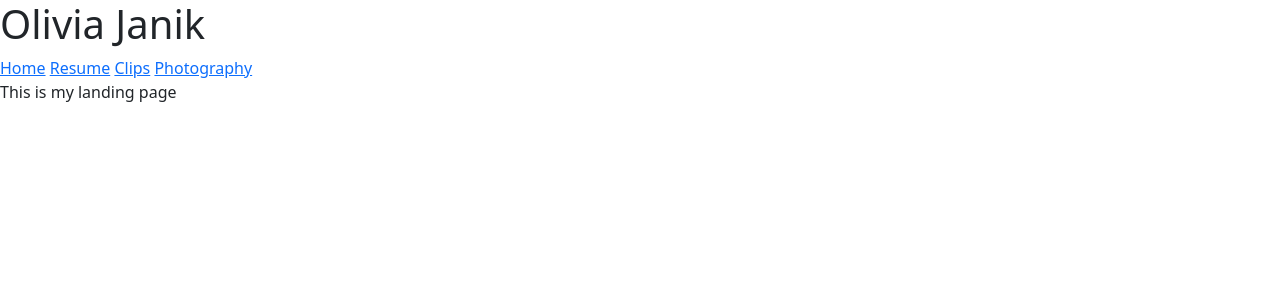
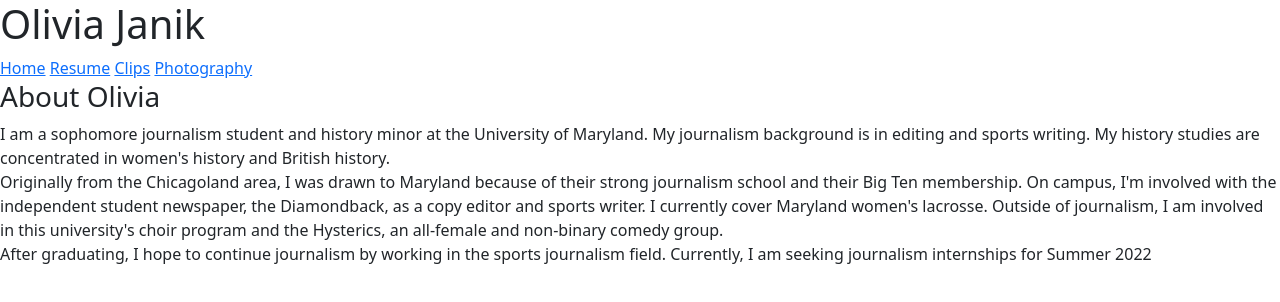
Before and after one commit to oliviajanik/oliviajanik.github.io, a plain HTML site: page index.html in a window 1280 px wide. Drawn offline with nearby package versions, Linux system fonts and the light colour scheme.

Commit message:
Update index.html

```diff
--- a/index.html
+++ b/index.html
@@ -27,7 +27,13 @@
   <a href="clips/index.html">Clips</a>
   <a href="photography/index.html">Photography</a>
 
-  <p>This is my landing page</p>
+  <h3>About Olivia</h3>
+  <p>I am a sophomore journalism student and history minor at the University of Maryland. My journalism background is in editing and sports writing. My history studies are concentrated in women's history and British history.
+    <br>
+  Originally from the Chicagoland area, I was drawn to Maryland because of their strong journalism school and their Big Ten membership. On campus, I'm involved with the independent student newspaper, the Diamondback, as a copy editor and sports writer. I currently cover Maryland women's lacrosse. Outside of journalism, I am involved in this university's choir program and the Hysterics, an all-female and non-binary comedy group.
+  <br>
+  After graduating, I hope to continue journalism by working in the sports journalism field. Currently, I am seeking journalism internships for Summer 2022
+  </p>
 
   <!-- JavaScript Bundle with Popper -->
   <script src="https://cdn.jsdelivr.net/npm/bootstrap@5.1.3/dist/js/bootstrap.bundle.min.js"
```
